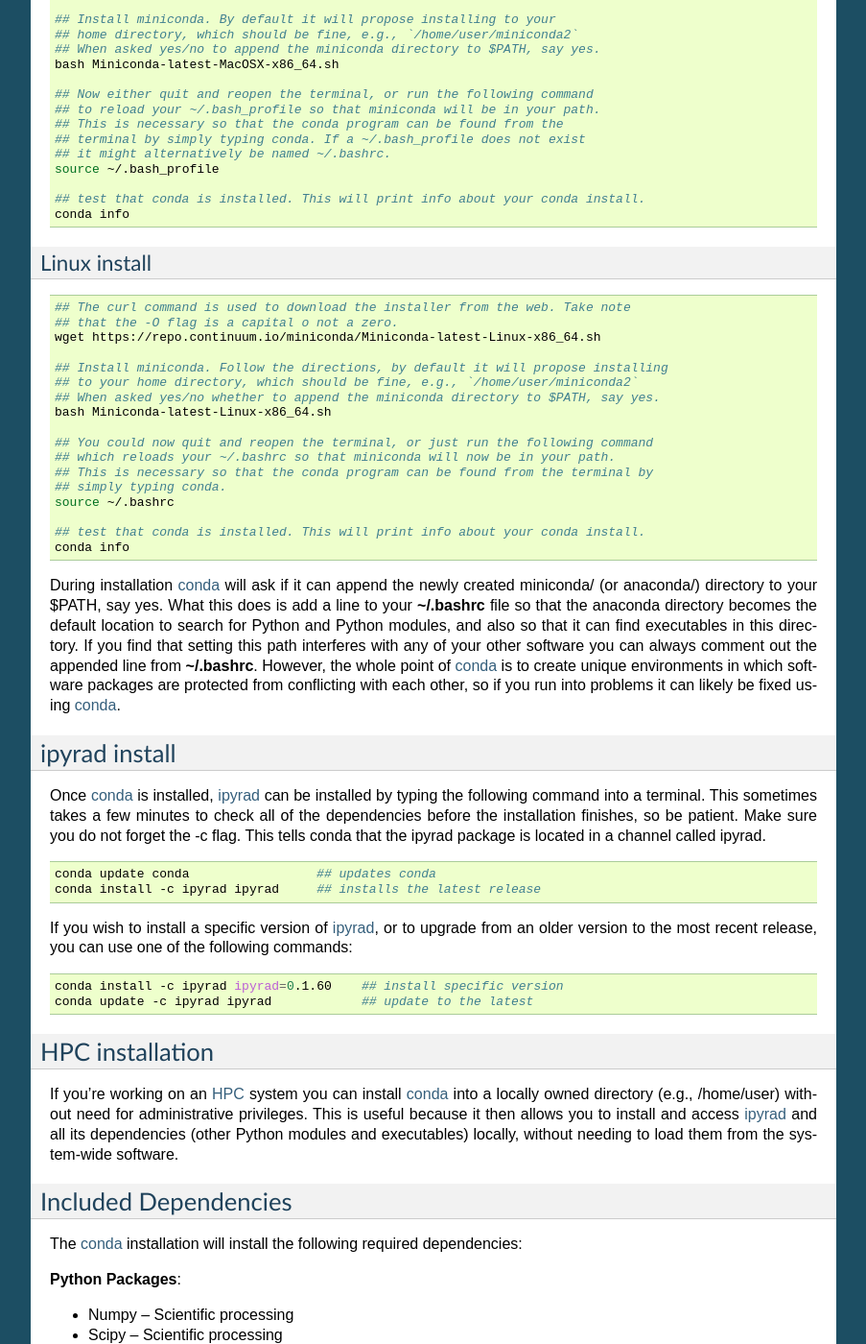
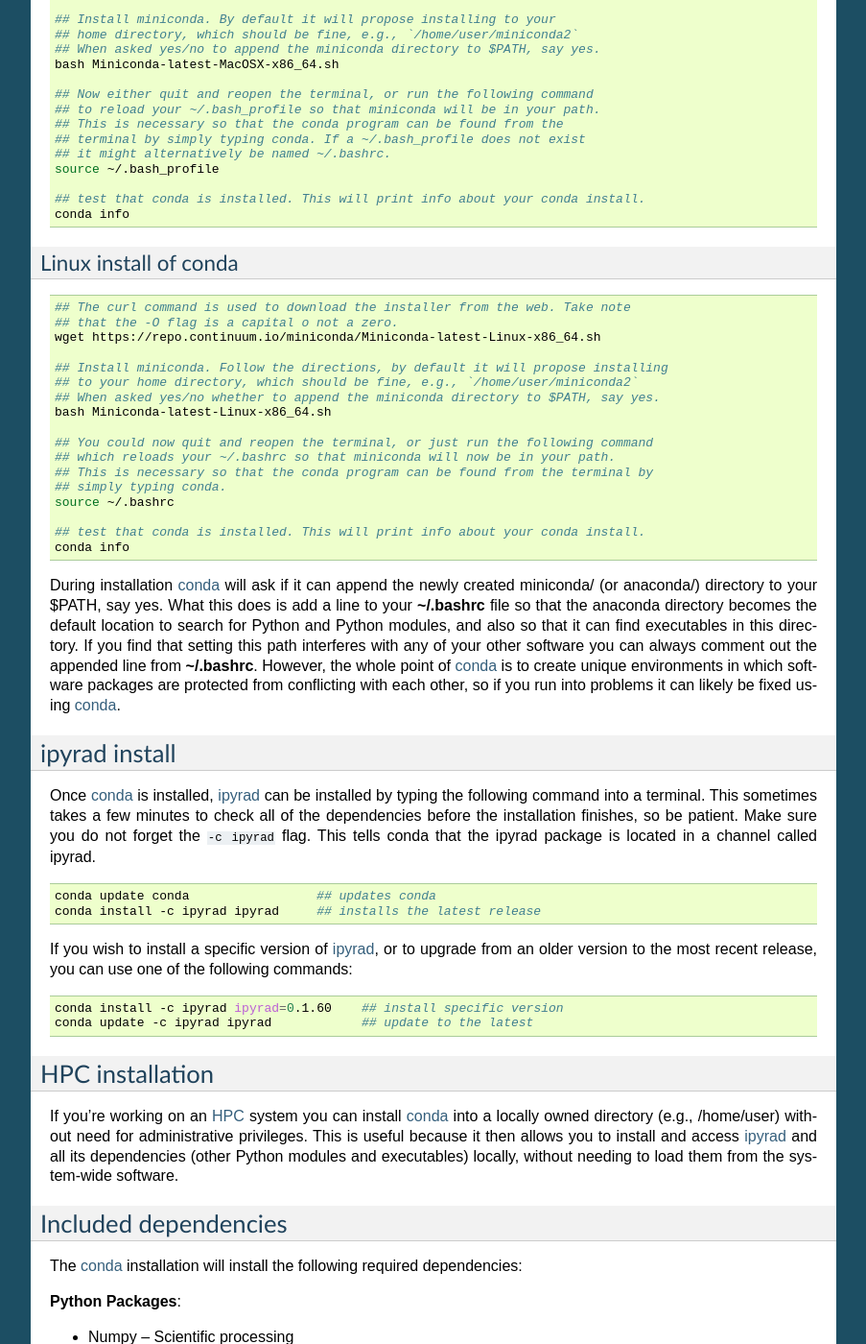
Before and after one commit to dereneaton/ipyrad, a Sphinx documentation site: the page built from docs/installation.rst, in a window 1280 px wide and 1400 px high, scrolled down 572 px. Shown: the whole window at 96% size, without its empty margins (198-1101 px from the left). Built offline with Sphinx 7.4.7, drawn with Linux system fonts in a browser that asks for light colours; pages that are not in the unit, such as notebooks, are missing from menus; the version number is read from the project's files by our own code; some of the changed text lies outside the part shown.

Commit message:
docs updates

```diff
--- a/docs/installation.rst
+++ b/docs/installation.rst
@@ -30,8 +30,8 @@
 a Linux machine.
 
 
-Mac install
-^^^^^^^^^^^^
+Mac install of conda
+^^^^^^^^^^^^^^^^^^^^
 
 .. code-block:: bash
 
@@ -55,8 +55,8 @@
     conda info
 
 
-Linux install
-^^^^^^^^^^^^^^
+Linux install of conda
+^^^^^^^^^^^^^^^^^^^^^^^
 
 .. code-block:: bash
 
@@ -95,8 +95,8 @@
 Once conda_ is installed, ipyrad_ can be installed by typing the following
 command into a terminal. This sometimes takes a few minutes to check all of the
 dependencies before the installation finishes, so be patient. Make sure you
-do not forget the -c flag. This tells conda that the ipyrad package is located
-in a channel called ipyrad.
+do not forget the ``-c ipyrad`` flag. This tells conda that the ipyrad package
+is located in a channel called ipyrad.
 
 .. code-block:: bash
 
@@ -126,7 +126,7 @@
 software.
 
 
-Included Dependencies
+Included dependencies
 ------------
 The conda_ installation will install the following required dependencies:
 
--- a/ipyrad/__init__.py
+++ b/ipyrad/__init__.py
@@ -171,7 +171,7 @@
     assert _cmd_exists(smalt), "smalt not found here: "+smalt
     assert _cmd_exists(samtools), "samtools not found here: "+samtools
     assert _cmd_exists(bedtools), "bedtools not found here: "+bedtools
-    assert _cmd_exists(qmc), "wQMC not found here: "+qmc
+    #assert _cmd_exists(qmc), "wQMC not found here: "+qmc
     return vsearch, muscle, smalt, samtools, bedtools, qmc
 
 
```
Also changed, not shown: docs/outline.rst (+6 -64 lines), 1 other file.
